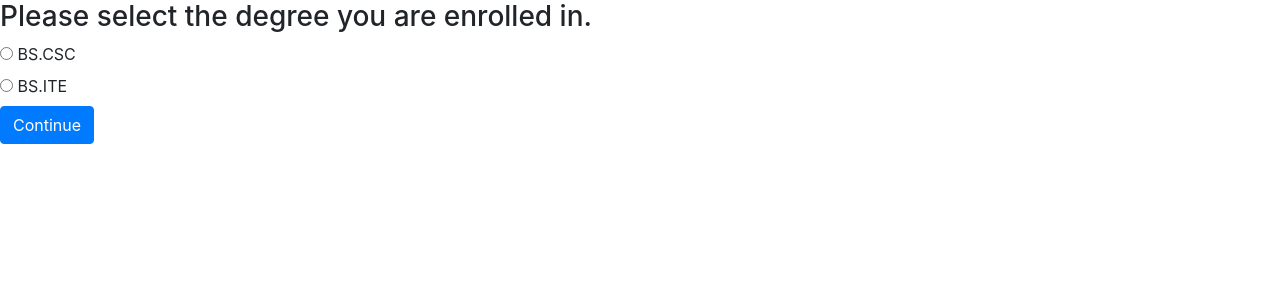
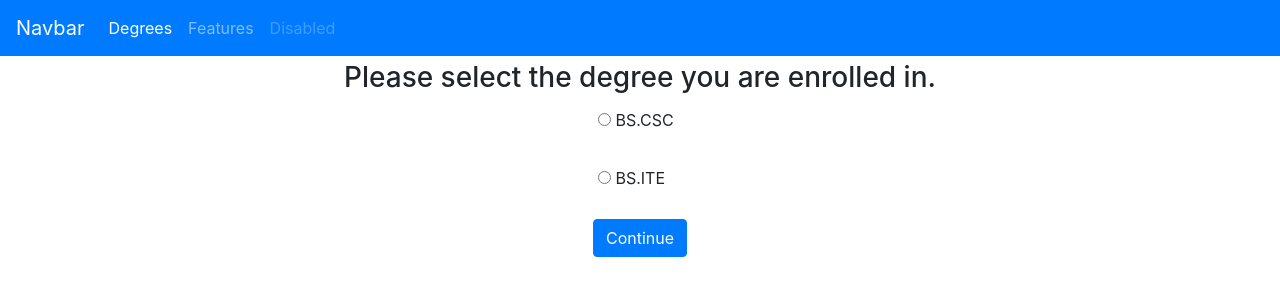
Before and after one commit to lashanfaliq95/learningManagmentSystem, an Angular app: page /degrees in a window 1280 px wide. Shown: the top 300 px of the page. Built offline with nearby package versions, Linux system fonts and the light colour scheme.

Commit message:
Add styling

```diff
--- a/src/app/app.component.html
+++ b/src/app/app.component.html
@@ -1,3 +1,4 @@
 <!-- <degrees (degreeSelect)="onDegreeSelect($event)"></degrees>
 <majors [currentDegree]="currentDegree" ></majors> -->
+<navbar></navbar>
 <router-outlet></router-outlet>
--- a/src/app/app.component.scss
+++ b/src/app/app.component.scss
@@ -0,0 +1,5 @@
+.radio-container{
+    align-items: center;
+    display: flex;
+    flex-direction: column;
+}
--- a/src/app/degrees/degrees.component.html
+++ b/src/app/degrees/degrees.component.html
@@ -1,6 +1,7 @@
+<div class="container  radio-container">
   <h3>Please select the degree you are enrolled in.</h3>
   <form ngForm #form="ngForm" (submit)="onContinue(form)">
-  <div *ngFor="let degree of degrees" class="radio">
+    <div *ngFor="let degree of degrees" class="radio form-group">
       <label>
         <input ngModel type="radio" name="degree" [value]="degree.id" />
         {{ degree.name }}
@@ -8,3 +9,4 @@
     </div>
     <button class="btn btn-primary">Continue</button>
   </form>
+</div>
--- a/src/app/degrees/degrees.component.scss
+++ b/src/app/degrees/degrees.component.scss
@@ -0,0 +1,9 @@
+.radio-container{
+    align-items: center;
+    display: flex;
+    flex-direction: column;
+}
+
+div{
+    padding: 5px;;
+}
--- a/src/app/login/login.component.html
+++ b/src/app/login/login.component.html
@@ -1,32 +1,17 @@
-<div class="container login-container">
+<div class="login-container">
   <form ngForm #f="ngForm" (submit)="onClickLogin(f)">
     <h3>Login</h3>
 
     <div class="form-group">
-      <input
-        ngModel
-        name="userName"
-        #name="ngModel"
-        type="text"
-        class="form-control"
-        placeholder="Your Email *"
-      />
+      <input ngModel name="userName" #name="ngModel" type="text" class="form-control" placeholder="Your Email *" />
     </div>
     <div class="form-group">
-      <input
-        ngModel
-        name="password"
-        #pwd="ngModel"
-        type="password"
-        class="form-control"
-        placeholder="Your Password *"
-        value=""
-      />
+      <input ngModel name="password" #pwd="ngModel" type="password" class="form-control" placeholder="Your Password *"
+        value="" />
     </div>
     <div class="form-group">
       <input type="submit" class="btnSubmit" value="Login" />
     </div>
-    <p>{{ f.value | json }}</p>
     <div class="form-group">
       <a href="#" class="ForgetPwd">Forget Password?</a>
     </div>
--- a/src/app/login/login.component.scss
+++ b/src/app/login/login.component.scss
@@ -1,10 +1,10 @@
 .login-container {
-  margin-bottom: 5%;
+  margin-left: 25%;
   box-shadow: 0 5px 8px 0 rgba(0, 0, 0, 0.2), 0 9px 26px 0 rgba(0, 0, 0, 0.19);
   text-align: center;
   color: #333;
   max-width: 480px;
-  margin-top: 25%;
+  margin-top: 5%;
 }
 
 h3 {
--- a/src/app/majors/majors.component.html
+++ b/src/app/majors/majors.component.html
@@ -1,7 +1,7 @@
-<div *ngIf="currentMajors">
+<div *ngIf="currentMajors" class="container radio-container">
   <h3>Welcome to {{ currentDegree }}. You have to further select the major you are enrolled in</h3>
   <form ngForm #form="ngForm" (submit)="onContinue(form)">
-    <div *ngFor="let major of currentMajors" class="radio">
+    <div *ngFor="let major of currentMajors" class="radio form-group">
       <label>
         <input ngModel type="radio" name="major" [value]="major.id" />
         {{ major.name }}
--- a/src/app/selection-menu/selection-menu.component.html
+++ b/src/app/selection-menu/selection-menu.component.html
@@ -1,7 +1,7 @@
-<div *ngIf="majorId">
+<div *ngIf="majorId" class="container radio-container">
   <h1>Welcome {{ student.name }}, How may I help you today?</h1>
   <form ngForm #form="ngForm" (submit)="onContinue(form)">
-    <div class="radio" *ngFor="let selection of selectionMapping">
+    <div class="radio form-group radio-container" *ngFor="let selection of selectionMapping">
       <label>
         <input ngModel name="selection" type="radio" [value]="selection.id" />
         {{ selection.message }}
```
Also changed, not shown: 1 other file (tests, documents, lock files or other folders). Lines whose indentation alone changed are shown as unchanged.
